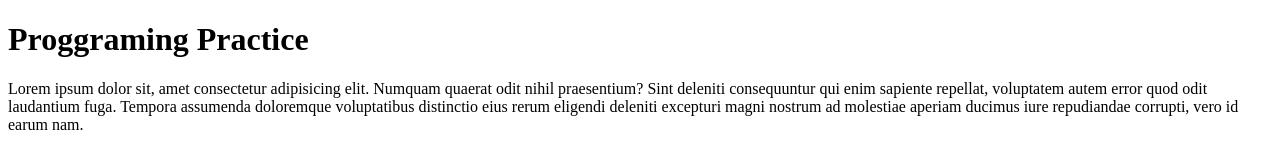
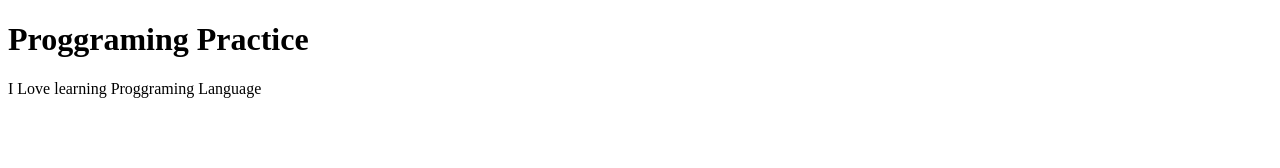
Before and after one commit to gsankim/practice-websit, a plain HTML site: page index.html in a window 1280 px wide. Drawn offline with Linux system fonts and the light colour scheme.

Commit message:
p changed

```diff
--- a/index.html
+++ b/index.html
@@ -8,6 +8,6 @@
 </head>
 <body>
     <h1>Proggraming Practice</h1>
-    <p>Lorem ipsum dolor sit, amet consectetur adipisicing elit. Numquam quaerat odit nihil praesentium? Sint deleniti consequuntur qui enim sapiente repellat, voluptatem autem error quod odit laudantium fuga. Tempora assumenda doloremque voluptatibus distinctio eius rerum eligendi deleniti excepturi magni nostrum ad molestiae aperiam ducimus iure repudiandae corrupti, vero id earum nam.</p>
+    <p>I Love learning Proggraming Language</p>
 </body>
 </html>
```
